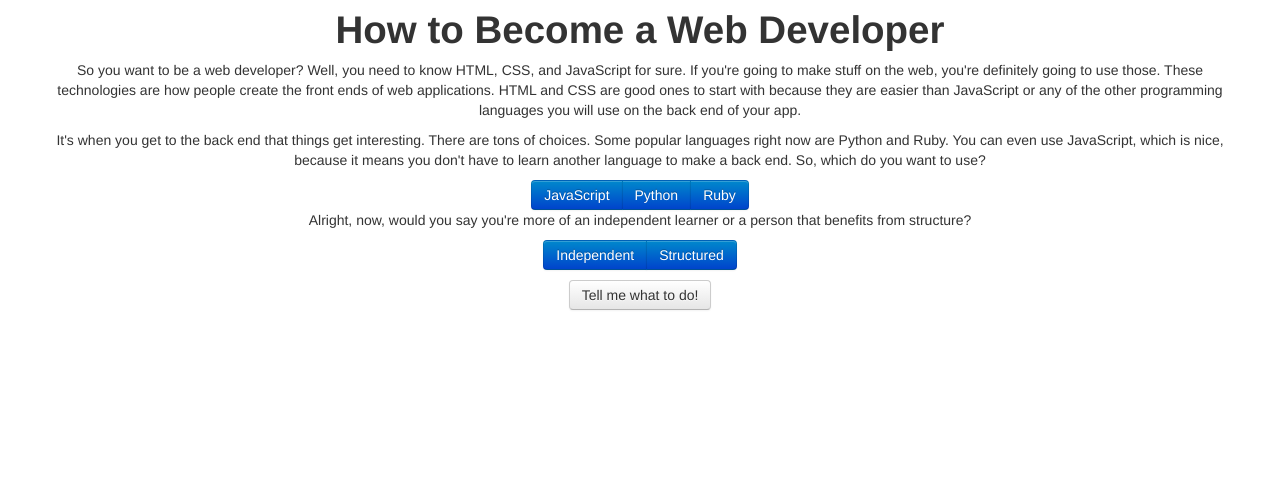
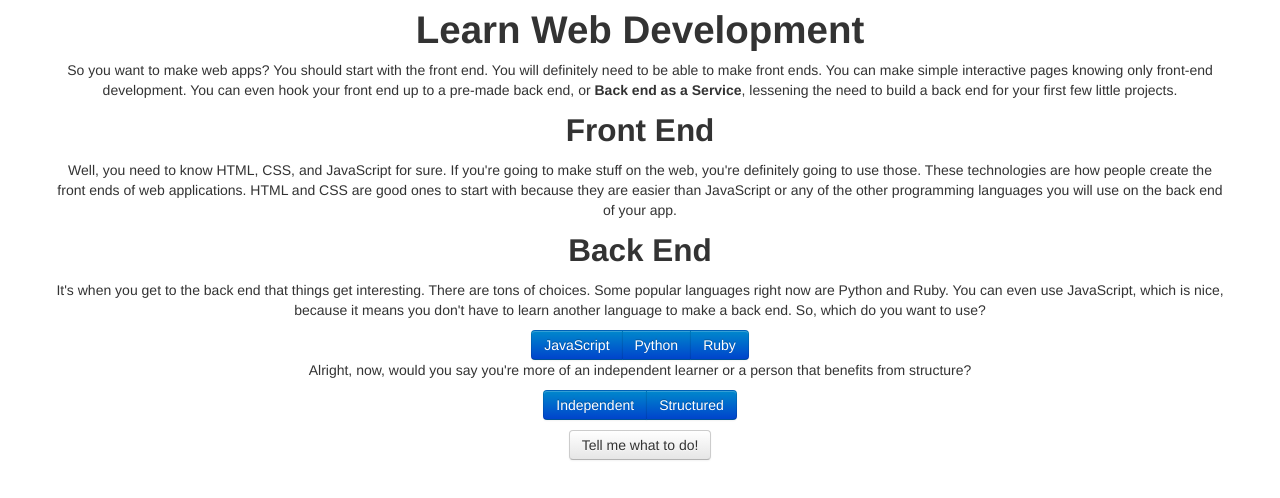
Before and after one commit to colemanfoley/code_ways, a plain HTML site: page index.html in a window 1280 px wide. Drawn offline with Linux system fonts and the light colour scheme.

Commit message:
Organized into sections in both the markup and in the text displayed to the user.

```diff
--- a/index.html
+++ b/index.html
@@ -11,13 +11,20 @@
 	</head>
 	<body>
 		<div class="container">
-			<header><h1>How to Become a Web Developer</h1></header>
+			<header><h1>Learn Web Development</h1></header>
+			<section id="introduction"></section>
+			So you want to make web apps? You should start with the front end. You will definitely need to be able to make front ends. You can make simple interactive pages knowing only front-end development. You can even hook your front end up to a pre-made back end, or <b>Back end as a Service</b>, lessening the need to build a back end for your first few little projects.
+			<section id="frontend">
+				<h2>Front End</h2>
 				<p>
-			So you want to be a web developer? Well, you need to know HTML, CSS, and JavaScript for sure.
+				Well, you need to know HTML, CSS, and JavaScript for sure.
 				If you're going to make stuff on the web, you're definitely going to use those. These technologies
 				are how people create the front ends of web applications. HTML and CSS are good ones to start with because they are
 				easier than JavaScript or any of the other programming languages you will use on the back end of your app.
 				</p>
+			</section>
+			<section id="backend">
+				<h2>Back End</h2>
 				<p>
 				It's when you get to the back end that things get interesting. There are tons of choices. Some popular
 				languages right now are Python and Ruby. You can even use JavaScript, which is nice, because it means you don't have to learn another language to make a back end. So, which do you want to use?
@@ -27,6 +34,7 @@
 					<button class="btn btn-primary" id="python">Python</button>
 					<button class="btn btn-primary" id="ruby">Ruby</button>
 				</div>
+			</section>
 			<p>Alright, now, would you say you're more of an independent learner or a person that benefits from structure?</p>
 			<div id="learningStyleButtonGroup" class="btn-group" data-toggle="buttons-radio">
 				<button class="btn btn-primary" id="independent">Independent</button>
```
Lines whose indentation alone changed are shown as unchanged.
